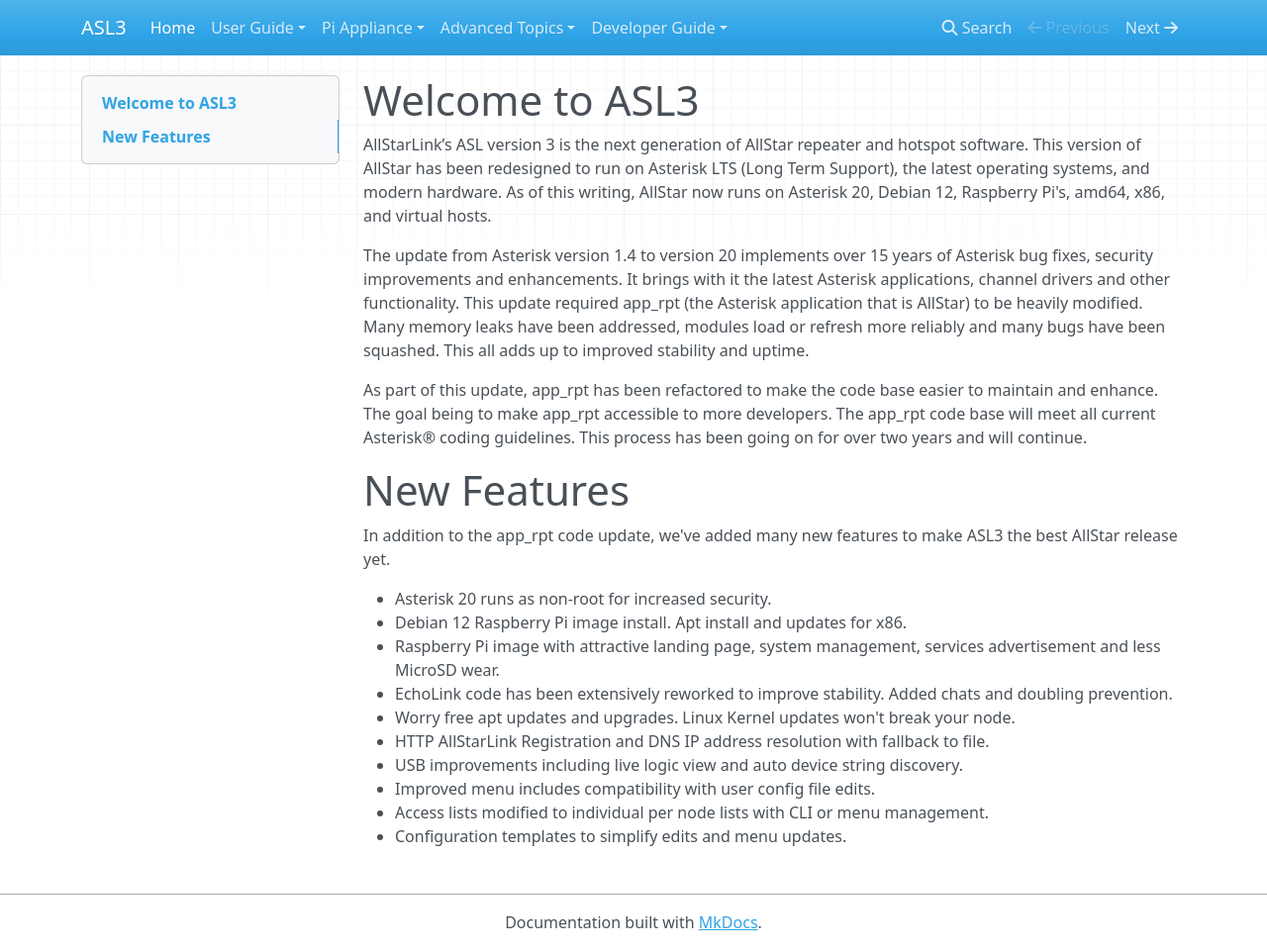
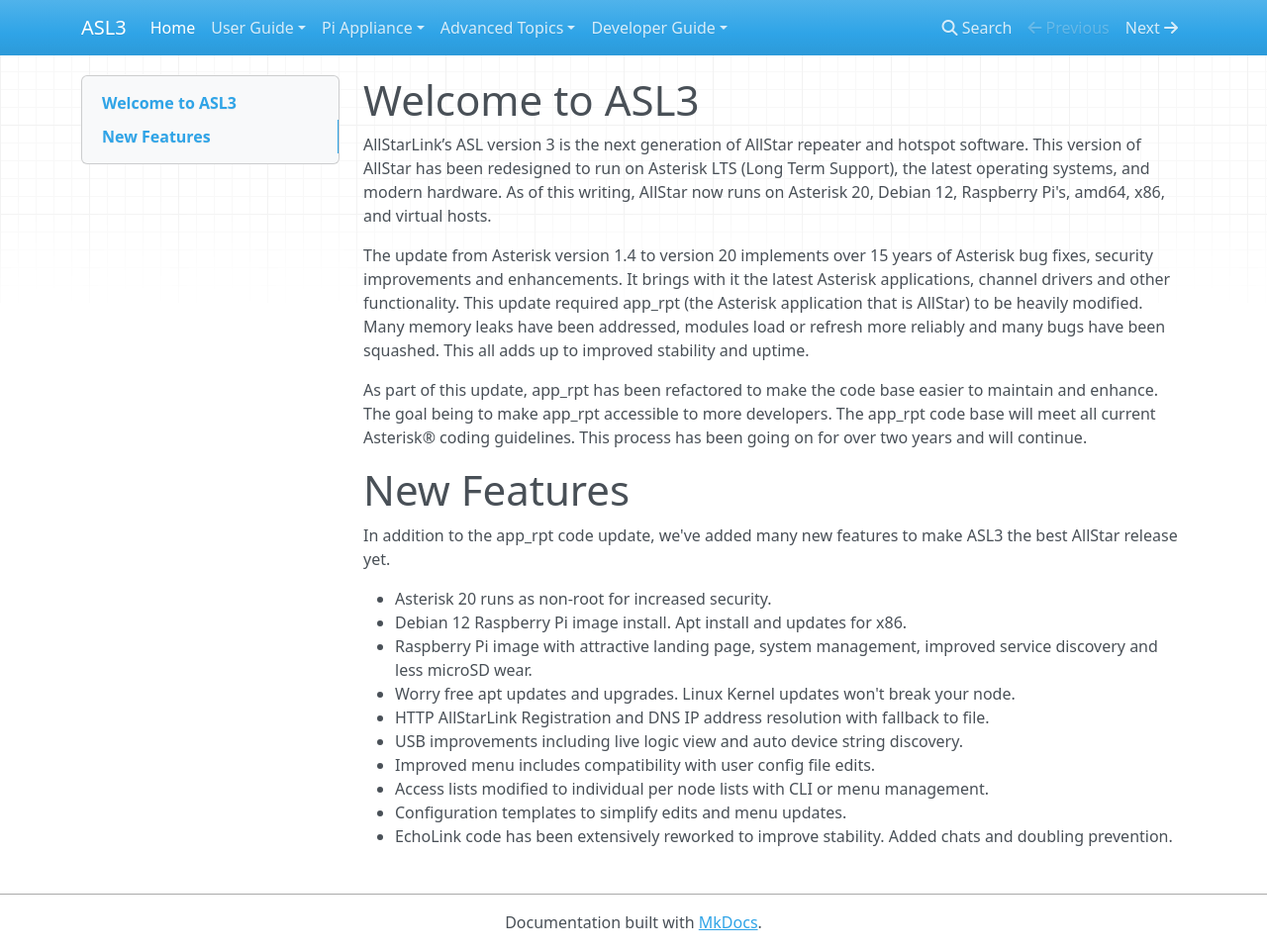
Before and after one commit to AllStarLink/ASL3-Manual, an MkDocs documentation site: the page built from docs/index.md, in a window 1280 px wide and 960 px high. Shown: the whole window at 99% size. Built offline with MkDocs 1.6.1, drawn with Linux system fonts in a browser that asks for light colours; nearby versions of some CDN libraries.

Commit message:
Make suggested changes

```diff
--- a/docs/index.md
+++ b/docs/index.md
@@ -12,11 +12,11 @@
 
  - Asterisk 20 runs as non-root for increased security.
  - Debian 12 Raspberry Pi image install. Apt install and updates for x86.
- - Raspberry Pi image with attractive landing page, system management, services advertisement and less MicroSD wear.
- - EchoLink code has been extensively reworked to improve stability. Added chats and doubling prevention.
+ - Raspberry Pi image with attractive landing page, system management, improved service discovery and less microSD wear.
  - Worry free apt updates and upgrades. Linux Kernel updates won't break your node.
  - HTTP AllStarLink Registration and DNS IP address resolution with fallback to file.
  - USB improvements including live logic view and auto device string discovery.
  - Improved menu includes compatibility with user config file edits.
  - Access lists modified to individual per node lists with CLI or menu management.
  - Configuration templates to simplify edits and menu updates.
+ - EchoLink code has been extensively reworked to improve stability. Added chats and doubling prevention.
```
